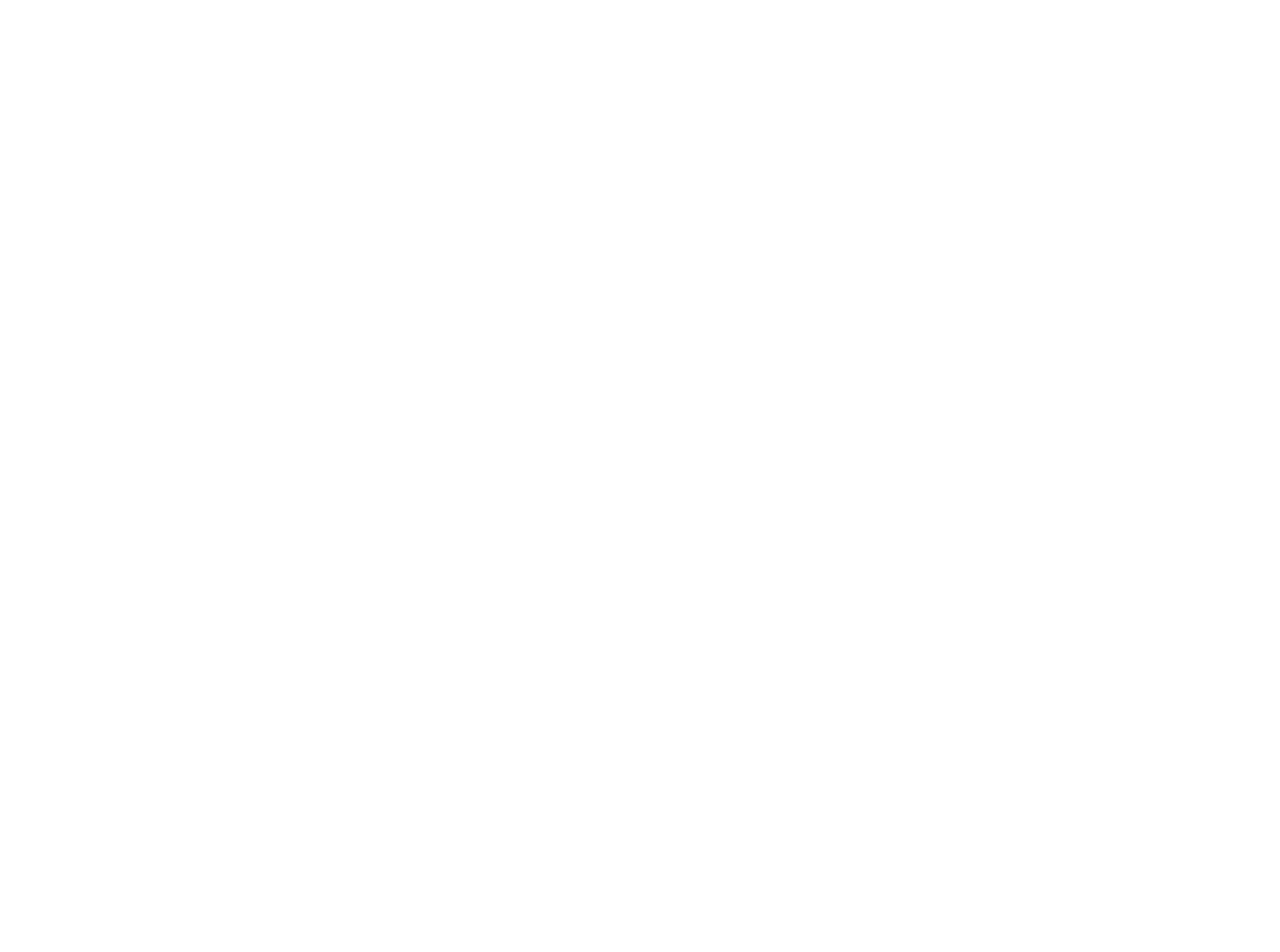
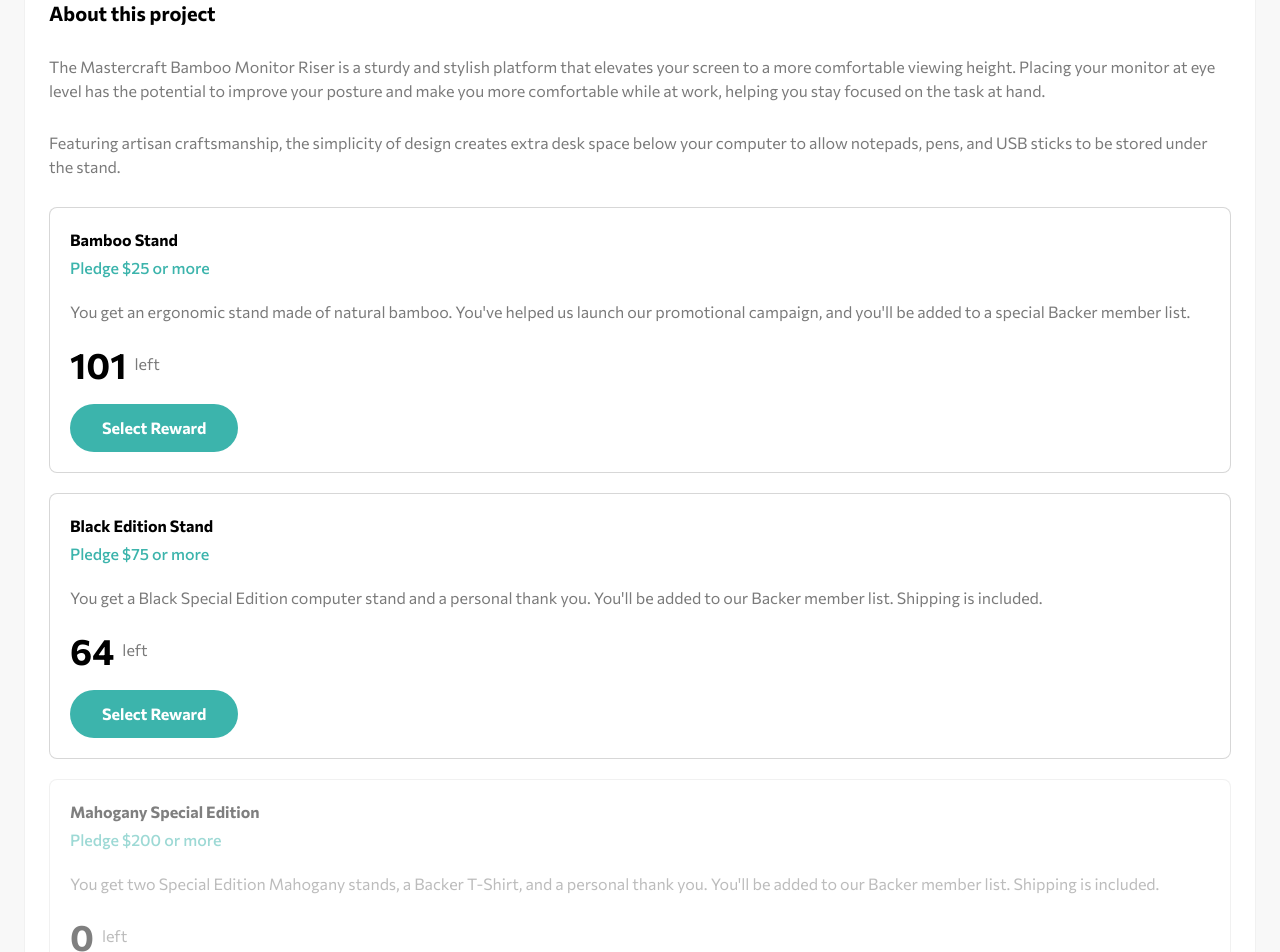
Before and after one commit to GabeGar/crowdfunding-product-page, a React (Vite) app: page / in a window 1280 px wide. Shown: the part 1040-1992 px from the top of the page. Before the commit the page ends 1010 px from the top, so only its background shows below. Built offline with nearby package versions, Linux system fonts and the light colour scheme.

Commit message:
creates final section of mobile static design

```diff
--- a/src/App.jsx
+++ b/src/App.jsx
@@ -20,7 +20,7 @@
                 </header>
 
                 <main className="flex flex-col gap-7 mt-[11.65rem]">
-                    <section className=" relative flex flex-col justify-center items-center bg-white rounded-lg px-6 border border-solid border-neutral-dark-gray/10`">
+                    <section className="relative flex flex-col justify-center items-center bg-white rounded-lg px-6 border border-solid border-neutral-dark-gray/10">
                         <img
                             src={masterCraft}
                             alt="Master craft logo"
@@ -35,7 +35,7 @@
                                 reduce neck and eye strain.
                             </p>
                             <div className="flex justify-between gap-1">
-                                <button className=" px-11 py-4 rounded-[2rem] bg-primary-moderate-cyan text-white font-bold">
+                                <button className="px-11 py-4 rounded-[2rem] bg-primary-moderate-cyan text-white font-bold">
                                     Back this project
                                 </button>
                                 <button>
@@ -45,7 +45,7 @@
                         </div>
                     </section>
 
-                    <section className="flex flex-col items-center bg-white rounded-lg px-6 py-10 border border-solid border-neutral-dark-gray/10` text-center">
+                    <section className="flex flex-col items-center bg-white rounded-lg px-6 py-10 border border-solid border-neutral-dark-gray/10 text-center">
                         <article className="relative flex flex-col gap-3 pb-6">
                             <h2 className="text-4xl font-bold">$89,914</h2>
                             <p className="text-neutral-dark-gray">
@@ -70,6 +70,111 @@
                             <ProgressBar currentValue={75} />
                         </div>
                     </section>
+
+                    <section className="flex flex-col gap-7 bg-white rounded-lg px-6 py-8 border border-solid border-neutral-dark-gray/10 text-neutral-dark-gray text-left">
+                        <h2 className="text-xl text-neutral-black font-bold">
+                            About this project
+                        </h2>
+                        <p>
+                            The Mastercraft Bamboo Monitor Riser is a sturdy and
+                            stylish platform that elevates your screen to a more
+                            comfortable viewing height. Placing your monitor at
+                            eye level has the potential to improve your posture
+                            and make you more comfortable while at work, helping
+                            you stay focused on the task at hand.
+                        </p>
+                        <p>
+                            Featuring artisan craftsmanship, the simplicity of
+                            design creates extra desk space below your computer
+                            to allow notepads, pens, and USB sticks to be stored
+                            under the stand.
+                        </p>
+
+                        <div className="flex flex-col gap-5">
+                            <section className="flex flex-col gap-5 bg-white rounded-lg p-5 border border-solid border-neutral-dark-gray/30">
+                                <h3 className="flex flex-col gap-1 text-neutral-black">
+                                    <span className="font-bold">
+                                        Bamboo Stand
+                                    </span>
+                                    <span className=" text-primary-moderate-cyan font-medium">
+                                        Pledge $25 or more
+                                    </span>
+                                </h3>
+                                <p>
+                                    You get an ergonomic stand made of natural
+                                    bamboo. You&apos;ve helped us launch our
+                                    promotional campaign, and you&apos;ll be
+                                    added to a special Backer member list.
+                                </p>
+                                <p className="flex items-center gap-2">
+                                    <span className=" text-neutral-black text-4xl font-bold ">
+                                        101
+                                    </span>
+                                    <span>left</span>
+                                </p>
+                                <button className="px-8 py-3 rounded-[2rem] bg-primary-moderate-cyan text-white font-bold self-start">
+                                    Select Reward
+                                </button>
+                            </section>
+
+                            <section className="flex flex-col gap-5 bg-white rounded-lg p-5 border border-solid border-neutral-dark-gray/30">
+                                <h3 className="flex flex-col gap-1 text-neutral-black">
+                                    <span className="font-bold">
+                                        Black Edition Stand
+                                    </span>
+                                    <span className=" text-primary-moderate-cyan font-medium">
+                                        Pledge $75 or more
+                                    </span>
+                                </h3>
+                                <p>
+                                    You get a Black Special Edition computer
+                                    stand and a personal thank you. You&apos;ll
+                                    be added to our Backer member list. Shipping
+                                    is included.
+                                </p>
+                                <p className="flex items-center gap-2">
+                                    <span className=" text-neutral-black text-4xl font-bold ">
+                                        64
+                                    </span>
+                                    <span>left</span>
+                                </p>
+                                <button className="px-8 py-3 rounded-[2rem] bg-primary-moderate-cyan text-white font-bold self-start">
+                                    Select Reward
+                                </button>
+                            </section>
+
+                            <section className="flex flex-col gap-5 bg-white rounded-lg p-5 border border-solid border-neutral-dark-gray/10">
+                                <h3 className="flex flex-col gap-1 text-neutral-black/50">
+                                    <span className="font-bold">
+                                        Mahogany Special Edition
+                                    </span>
+                                    <span className=" text-primary-moderate-cyan/50 font-medium">
+                                        Pledge $200 or more
+                                    </span>
+                                </h3>
+                                <p className="text-neutral-dark-gray/50">
+                                    You get two Special Edition Mahogany stands,
+                                    a Backer T-Shirt, and a personal thank you.
+                                    You&apos;ll be added to our Backer member
+                                    list. Shipping is included.
+                                </p>
+                                <p className="flex items-center gap-2">
+                                    <span className="text-neutral-black/50 text-4xl font-bold">
+                                        0
+                                    </span>
+                                    <span className="text-neutral-dark-gray/50">
+                                        left
+                                    </span>
+                                </p>
+                                <button
+                                    className="px-8 py-3 rounded-[2rem] bg-neutral-dark-gray/50 text-white font-bold self-start"
+                                    disabled={true}
+                                >
+                                    Out of Stock
+                                </button>
+                            </section>
+                        </div>
+                    </section>
                 </main>
             </div>
         </div>
```
